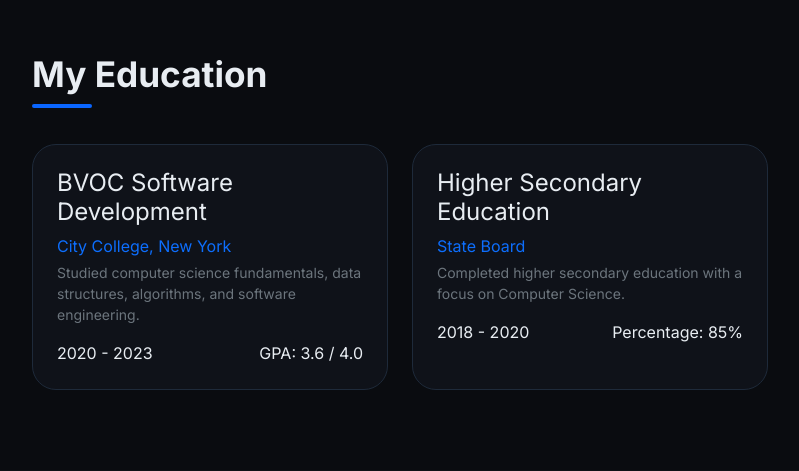
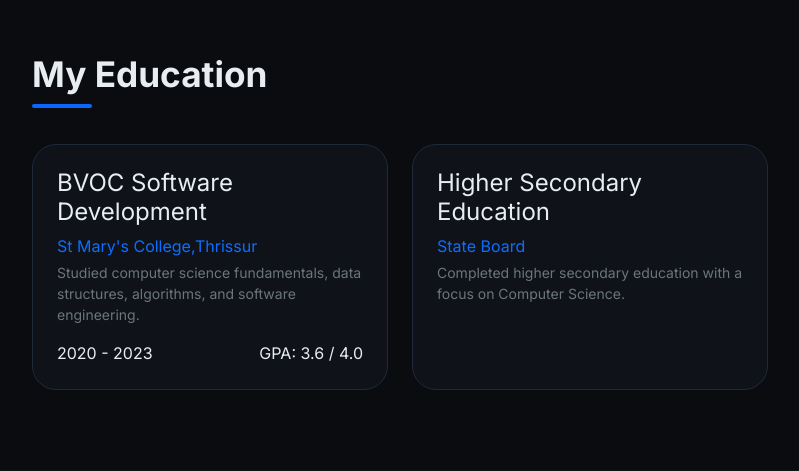
Before and after one commit to sreya123448/django-portfolio, a Django app: page / in a window 1280 px wide. Shown: the part 2478-2949 px from the top of the page, without its empty margins (50-849 px from the left). Run offline with Django 5.2, Linux system fonts and the light colour scheme; some libraries are stand-ins or nearby versions.

Commit message:
Initial portfolio project

```diff
--- a/PortApp/templates/PortApp/home.html
+++ b/PortApp/templates/PortApp/home.html
@@ -207,7 +207,7 @@
       <div class="col-md-6 col-lg-4">
         <div class="edu-card">
           <h4>BVOC Software Development</h4>
-          <p class="text-primary mb-1">City College, New York</p>
+          <p class="text-primary mb-1">St Mary's College,Thrissur</p>
           <p class="small text-secondary">Studied computer science fundamentals, data structures, algorithms, and software engineering.</p>
           <div class="d-flex justify-content-between mt-2"><span>2020 - 2023</span><span>GPA: 3.6 / 4.0</span></div>
         </div>
@@ -217,7 +217,7 @@
           <h4>Higher Secondary Education</h4>
           <p class="text-primary mb-1">State Board</p>
           <p class="small text-secondary">Completed higher secondary education with a focus on Computer Science.</p>
-          <div class="d-flex justify-content-between mt-2"><span>2018 - 2020</span><span>Percentage: 85%</span></div>
+          <!-- <div class="d-flex justify-content-between mt-2"><span>2018 - 2020</span><span>Percentage: 85%</span></div> -->
         </div>
       </div>
     </div>
```
